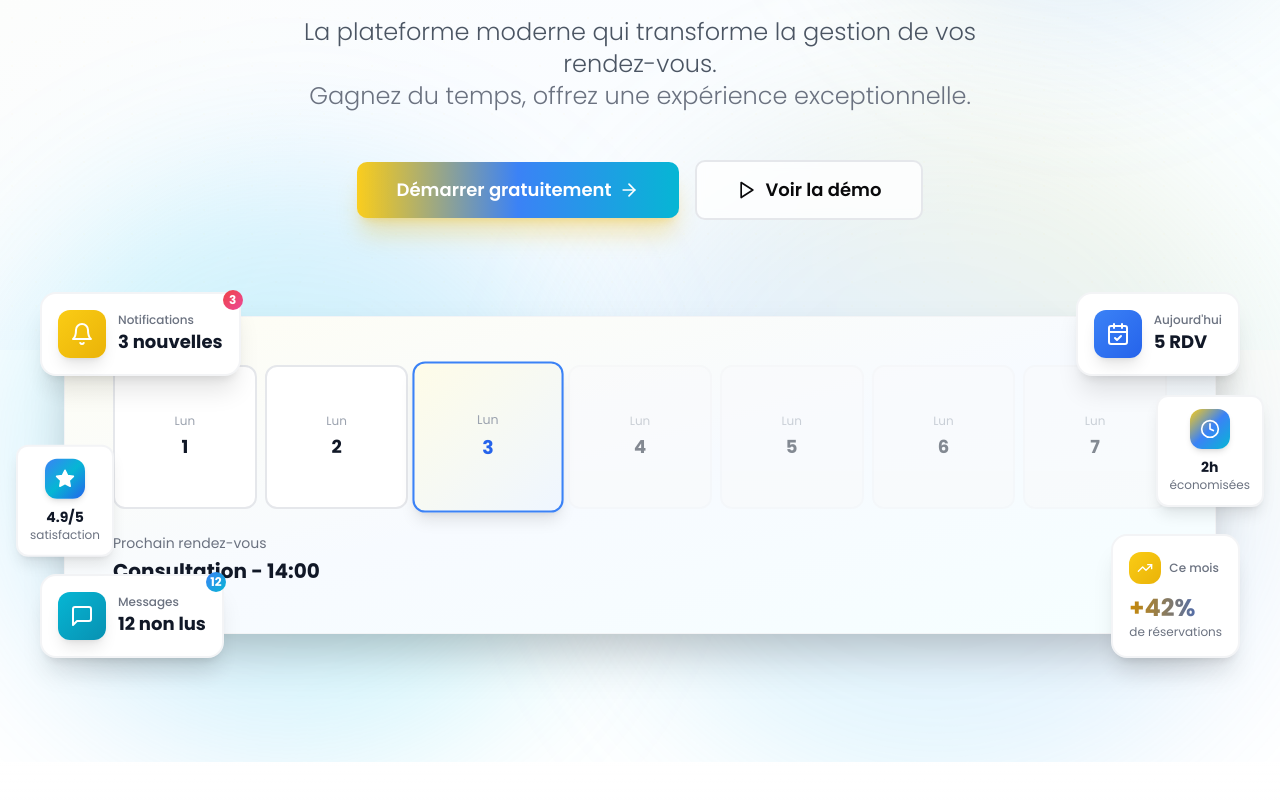
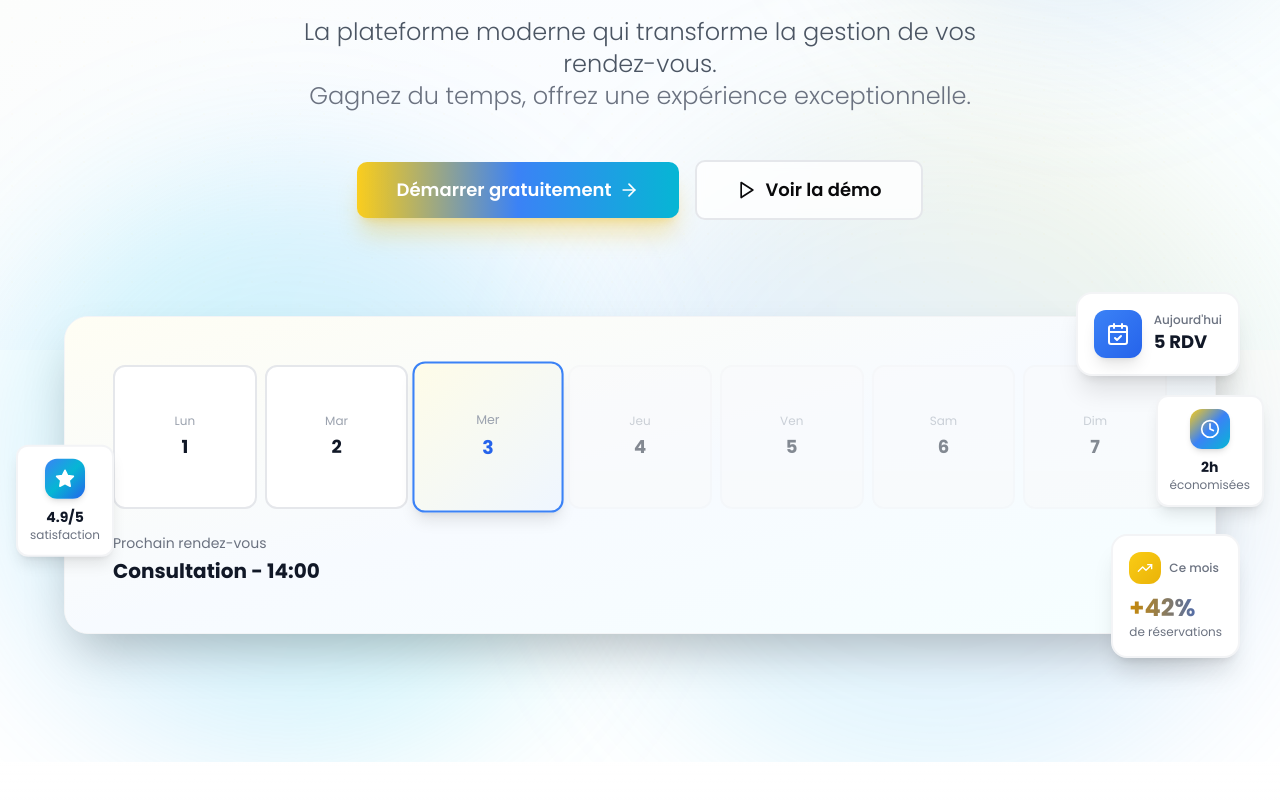
Before and after one commit to Houcinefarhane/crenoz, a Next.js app: page / in a window 1280 px wide. Shown: the part 450-1250 px from the top of the page. Built offline with nearby package versions, Linux system fonts and the light colour scheme.

Commit message:
Design: Correction calendrier (jours corrects), suppression widgets notifications/messages, palette jaune/bleu sur tout le site

```diff
--- a/app/page.tsx
+++ b/app/page.tsx
@@ -2,7 +2,7 @@
 
 import { motion, useScroll, useTransform } from "framer-motion";
 import { Button } from "@/components/ui/button";
-import { ArrowRight, Calendar, CheckCircle2, Play, Sparkles, Zap, Clock, Users, TrendingUp, Star, Bell, CalendarCheck, MessageSquare } from "lucide-react";
+import { ArrowRight, Calendar, CheckCircle2, Play, Sparkles, Zap, Clock, Users, TrendingUp, Star, CalendarCheck } from "lucide-react";
 import Link from "next/link";
 import { useRef } from "react";
 
@@ -202,7 +202,7 @@ export default function Home() {
                 <div className="absolute inset-0 bg-gradient-to-br from-yellow-50/50 via-blue-50/50 to-cyan-50/50" />
                 <div className="relative p-8 sm:p-12">
                   <div className="grid grid-cols-7 gap-2 mb-6">
-                    {Array.from({ length: 7 }).map((_, i) => (
+                    {["Lun", "Mar", "Mer", "Jeu", "Ven", "Sam", "Dim"].map((day, i) => (
                       <div
                         key={i}
                         className={`aspect-square rounded-xl border-2 transition-all ${
@@ -214,7 +214,7 @@ export default function Home() {
                         }`}
                       >
                         <div className="h-full flex flex-col items-center justify-center p-2">
-                          <div className="text-xs text-gray-400 mb-1">Lun</div>
+                          <div className="text-xs text-gray-400 mb-1">{day}</div>
                           <div className={`text-lg font-bold ${i === 2 ? "text-blue-600" : "text-gray-900"}`}>
                             {i + 1}
                           </div>
@@ -235,31 +235,11 @@ export default function Home() {
               </div>
 
               {/* Floating Widgets */}
-              {/* Widget 1 - Notifications */}
-              <motion.div
-                initial={{ opacity: 0, x: -30, y: -30 }}
-                animate={{ opacity: 1, x: 0, y: 0 }}
-                transition={{ duration: 0.8, delay: 1 }}
-                whileHover={{ scale: 1.1, rotate: [0, -5, 5, -5, 0] }}
-                className="absolute -top-6 -left-6 bg-white rounded-2xl shadow-xl border-2 border-gray-100 p-4 hidden sm:flex items-center gap-3 z-10"
-              >
-                <div className="w-12 h-12 rounded-xl bg-gradient-to-br from-yellow-400 to-yellow-500 flex items-center justify-center shadow-lg">
-                  <Bell className="h-6 w-6 text-white" />
-                </div>
-                <div>
-                  <div className="text-xs text-gray-500 font-medium">Notifications</div>
-                  <div className="text-lg font-bold text-gray-900">3 nouvelles</div>
-                </div>
-                <div className="absolute -top-1 -right-1 w-5 h-5 rounded-full bg-gradient-to-br from-red-500 to-pink-500 flex items-center justify-center">
-                  <span className="text-xs text-white font-bold">3</span>
-                </div>
-              </motion.div>
-
-              {/* Widget 2 - Rendez-vous confirmés */}
+              {/* Widget 1 - Rendez-vous confirmés */}
               <motion.div
                 initial={{ opacity: 0, x: 30, y: -30 }}
                 animate={{ opacity: 1, x: 0, y: 0 }}
-                transition={{ duration: 0.8, delay: 1.1 }}
+                transition={{ duration: 0.8, delay: 1 }}
                 whileHover={{ scale: 1.1, rotate: [0, 5, -5, 5, 0] }}
                 className="absolute -top-6 -right-6 bg-white rounded-2xl shadow-xl border-2 border-gray-100 p-4 hidden sm:flex items-center gap-3 z-10"
               >
@@ -272,27 +252,7 @@ export default function Home() {
                 </div>
               </motion.div>
 
-              {/* Widget 3 - Messages */}
-              <motion.div
-                initial={{ opacity: 0, x: -30, y: 30 }}
-                animate={{ opacity: 1, x: 0, y: 0 }}
-                transition={{ duration: 0.8, delay: 1.2 }}
-                whileHover={{ scale: 1.1, rotate: [0, -5, 5, -5, 0] }}
-                className="absolute -bottom-6 -left-6 bg-white rounded-2xl shadow-xl border-2 border-gray-100 p-4 hidden sm:flex items-center gap-3 z-10"
-              >
-                <div className="w-12 h-12 rounded-xl bg-gradient-to-br from-cyan-500 to-cyan-600 flex items-center justify-center shadow-lg">
-                  <MessageSquare className="h-6 w-6 text-white" />
-                </div>
-                <div>
-                  <div className="text-xs text-gray-500 font-medium">Messages</div>
-                  <div className="text-lg font-bold text-gray-900">12 non lus</div>
-                </div>
-                <div className="absolute -top-1 -right-1 w-5 h-5 rounded-full bg-gradient-to-br from-blue-500 to-cyan-500 flex items-center justify-center">
-                  <span className="text-xs text-white font-bold">12</span>
-                </div>
-              </motion.div>
-
-              {/* Widget 4 - Statistiques */}
+              {/* Widget 2 - Statistiques */}
               <motion.div
                 initial={{ opacity: 0, x: 30, y: 30 }}
                 animate={{ opacity: 1, x: 0, y: 0 }}
```
Also changed, not shown: app/dashboard/dashboard-client.tsx (+15 -15 lines), app/login/page.tsx (+16 -16 lines).
